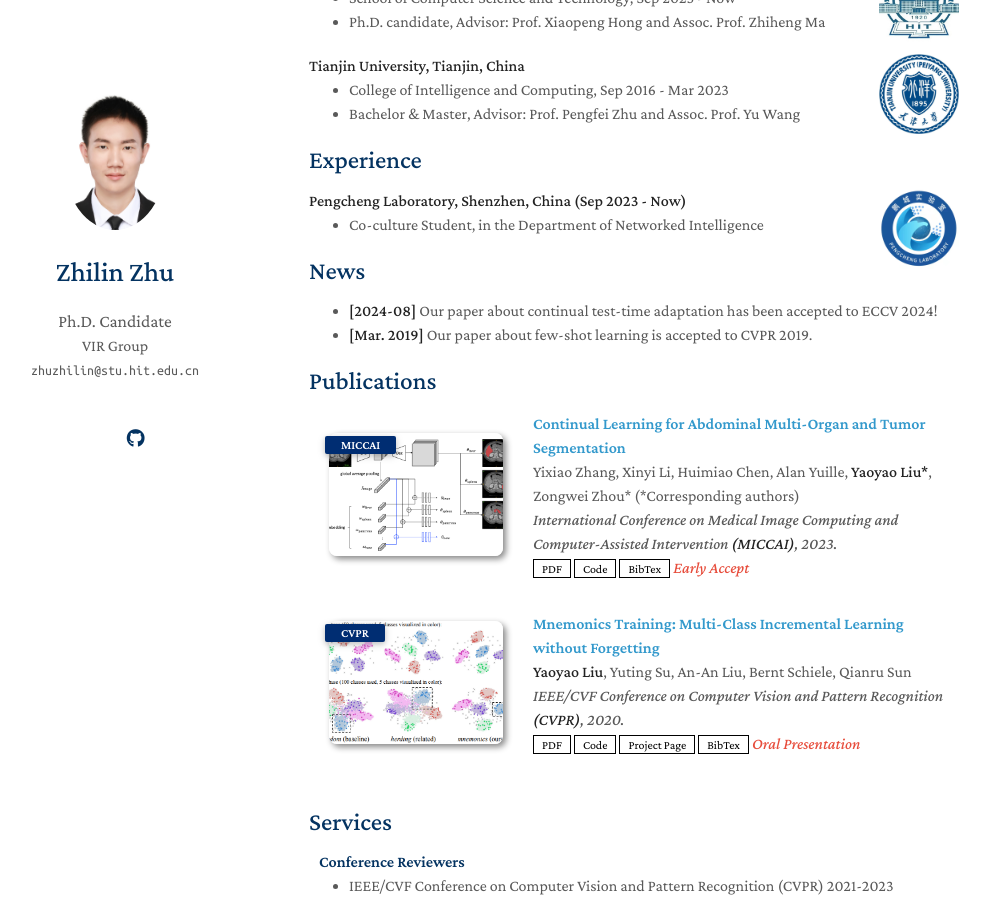
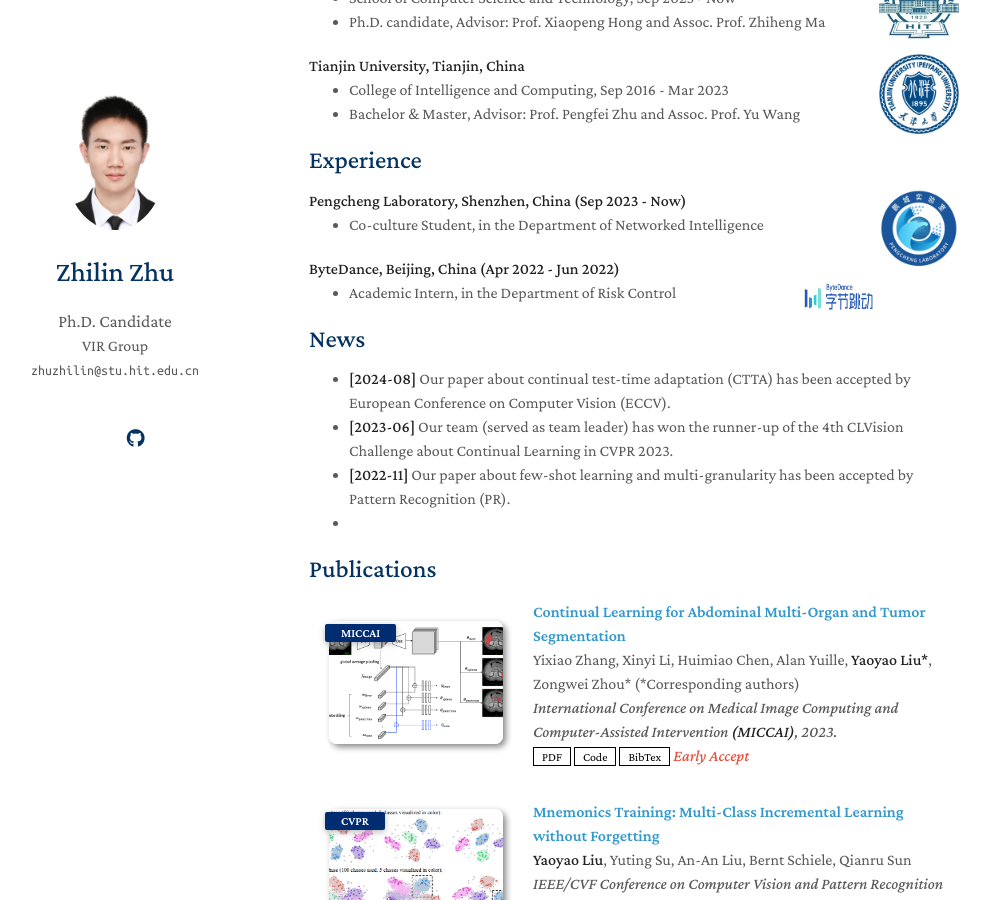
Before and after one commit to z1358/z1358.github.io, a Jekyll site: the page built from index.md, in a window 1280 px wide and 900 px high, scrolled down 464 px. Shown: the whole window, without its empty margins (161-1151 px from the left). Built offline with Jekyll 4.4.1, drawn with Linux system fonts in a browser that asks for light colours; a style sheet for code colours, icons or effects is not loaded; our own code applies the rules of GitHub Pages for plain Markdown files.

Commit message:
Update index.md

```diff
--- a/index.md
+++ b/index.md
@@ -50,11 +50,23 @@ I'm Zhilin Zhu (朱之林), a Ph.D. candidate in the VIR Group, Harbin Institute
       </ul>
       </div>
 
+<div align="left">
+        <strong> ByteDance, Beijing, China  (Apr 2022 - Jun 2022) </strong>
+          <a target="_blank" rel="external">
+            <img border="0" src="assets/img/bytedance_logo.jpg" align="right" width="80" height="80">
+          </a>
+        <ul>
+        <li>
+          Academic Intern, in the Department of Risk Control  </li>
+      </ul>
+      </div>
+
 ## News
 
-- **[2024-08]** Our paper about continual test-time adaptation has been accepted to ECCV 2024!
-- **[Mar. 2019]** Our paper about few-shot learning is accepted to CVPR 2019.
-
+- **[2024-08]** Our paper about continual test-time adaptation (CTTA) has been accepted by European Conference on Computer Vision (ECCV).
+- **[2023-06]** Our team (served as team leader) has won the runner-up of the 4th CLVision Challenge about Continual Learning in CVPR 2023.
+- **[2022-11]** Our paper about few-shot learning and multi-granularity has been accepted by Pattern Recognition (PR).
+-
 {% include_relative _includes/publications.md %}
 
 {% include_relative _includes/services.md %}
```
